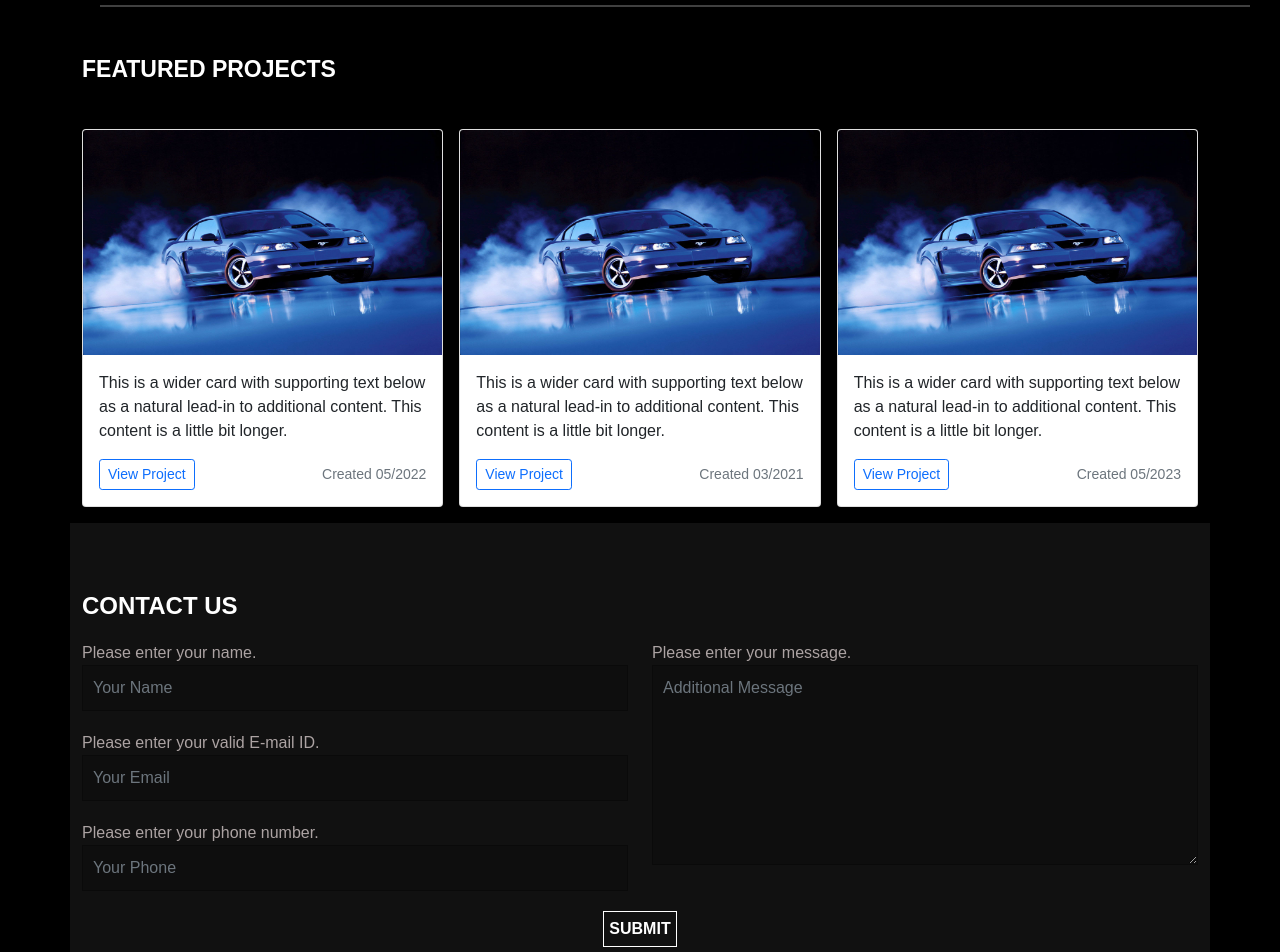
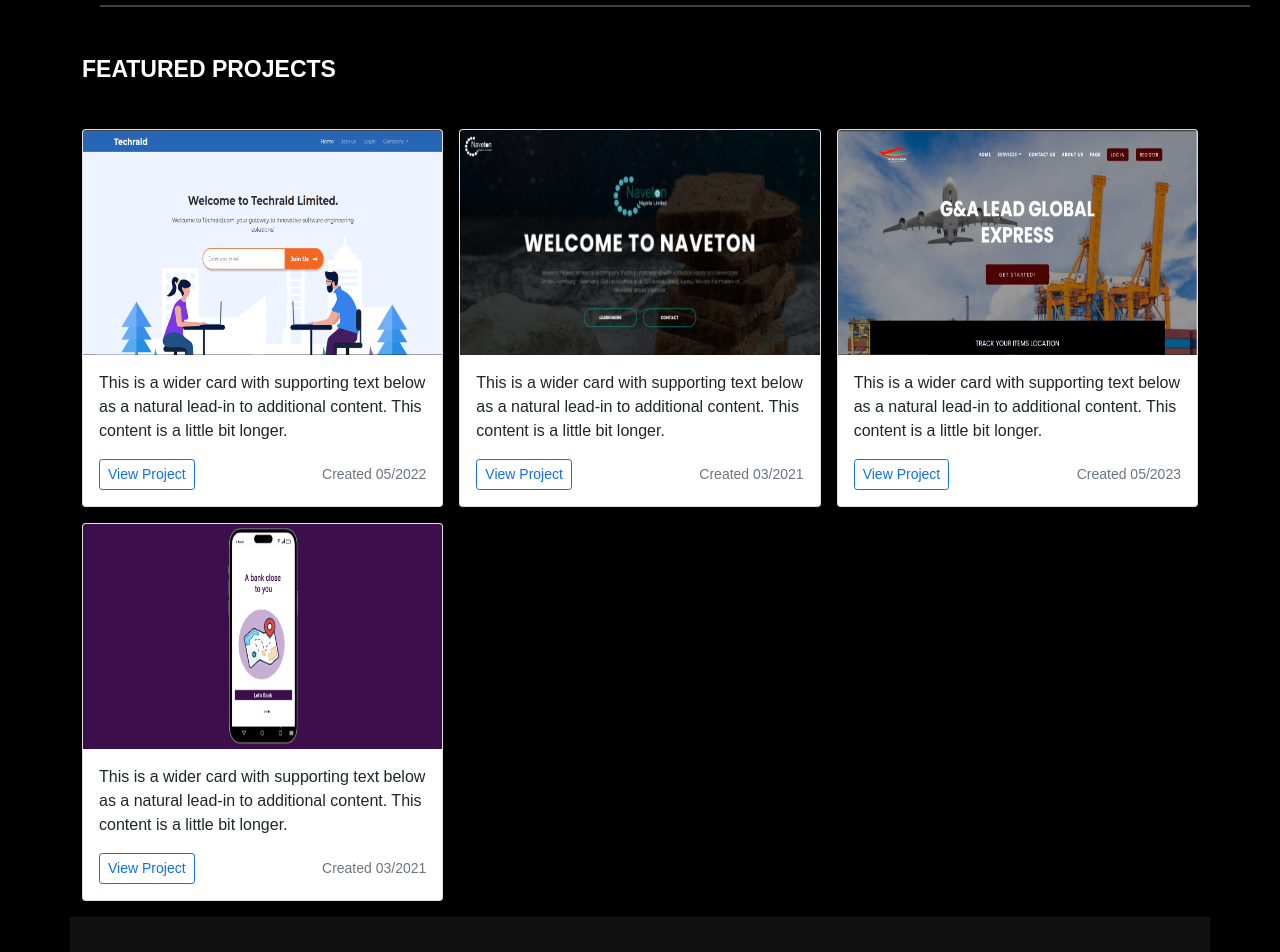
Before and after one commit to onunzemartin/PORTFOLIO, a plain HTML site: page index.html in a window 1280 px wide. Shown: the part 3300-4252 px from the top of the page. Drawn offline with Linux system fonts and the light colour scheme.

Commit message:
update formal

```diff
--- a/index.html
+++ b/index.html
@@ -123,8 +123,6 @@
                 </ul>
             </div>
         </div>
-        <!-- <div class="cvdown">
-           <a href="https://download1493.mediafire.com/bbhrp35t7rpgUPSM8psyR8bjZgBfYl4fz6-HceOOgrEFE35o3ZXXYloSrTQK5p1zWWASnYwbEZoTB0UmbDGyu72Qd_rX1sg/pc8pn3yuxgbercw/ONUNZE+MARTIN+CV+UPDATED+2023.pdf"><button class="btn-download">download curriculum vitae</button></a>  -->
 
         </div>
     </div>
@@ -516,7 +514,10 @@
 <hr>
 
 <!-- FEATURED WORK -->
-   <article id="projects">
+<!-- figma -->
+<!-- https://www.figma.com/proto/AGPw96GSkD6iHnaNT0aAwO/KUDA-RECREATE?node-id=261-338&starting-point-node-id=277%3A152&scaling=scale-down -->
+<!-- end figma -->
+<article id="projects">
       <div class="album py-3 px-4 ">
         <div class="container">
     <h2 class="font-weight-600 uppercase title-section skills-title">
@@ -525,7 +526,7 @@
           <div class="row row-cols-1 row-cols-sm-2 row-cols-md-3 g-3">
             <div class="col">
               <div class="card shadow-sm">
-                <img class="bd-placeholder-img card-img-top" src="./images/banner.jpg" width="100%" height="225" alt="site-image">
+                <img class="bd-placeholder-img card-img-top" src="./images/techrald.PNG" width="100%" height="225" alt="site-image">
                 <div class="card-body">
                   <p class="card-text">This is a wider card with supporting text below as a natural lead-in to additional
                     content. This content is a little bit longer.</p>
@@ -542,7 +543,7 @@
 
             <div class="col">
               <div class="card shadow-sm">
-                <img class="bd-placeholder-img card-img-top" src="./images/banner.jpg" width="100%" height="225" alt="site-image">
+                <img class="bd-placeholder-img card-img-top" src="./images/naveton.png" width="100%" height="225" alt="site-image">
                 <div class="card-body">
                   <p class="card-text">This is a wider card with supporting text below as a natural lead-in to additional
                     content. This content is a little bit longer.</p>
@@ -559,7 +560,7 @@
 
             <div class="col">
               <div class="card shadow-sm">
-                <img class="bd-placeholder-img card-img-top" src="./images/banner.jpg" width="100%" height="225" alt="site-image">
+                <img class="bd-placeholder-img card-img-top" src="./images/galead.PNG" width="100%" height="225" alt="site-image">
                 <div class="card-body">
                   <p class="card-text">This is a wider card with supporting text below as a natural lead-in to additional
                     content. This content is a little bit longer.</p>
@@ -573,11 +574,29 @@
                 </div>
               </div>
             </div>
+
+            <div class="col">
+              <div class="card shadow-sm">
+                <img class="bd-placeholder-img card-img-top" src="./images/figma1.png" width="100%" height="225" alt="site-image">
+                <div class="card-body">
+                  <p class="card-text">This is a wider card with supporting text below as a natural lead-in to additional
+                    content. This content is a little bit longer.</p>
+                  <div class="d-flex justify-content-between align-items-center">
+                    <div class="btn-group">
+                      <a href="https://www.figma.com/proto/AGPw96GSkD6iHnaNT0aAwO/KUDA-RECREATE?node-id=261-338&starting-point-node-id=277%3A152&scaling=scale-down"><button type="button" class="btn btn-sm btn-outline-primary">View Project</button></a>
+
+                    </div>
+                    <small class="text-muted">Created 03/2021</small>
+                  </div>
+                </div>
+              </div>
+            </div>
+
           </div>
         </div>
       </div>
 
-    </article>
+</article>
 
   <!-- CONTACT -->
   <div class="container con" id="contact">
@@ -616,7 +635,8 @@
             </div>
         </div>
     </form>
-  <!-- THIS IS SOCIALS -->
+  </div>
+    <!-- THIS IS SOCIALS -->
 
   <div class="social">
 
```
Also changed, not shown: images/figma1.png (added), images/naveton.png (added).
